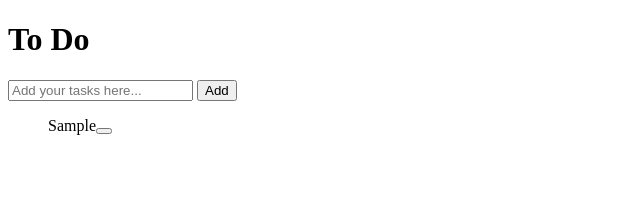
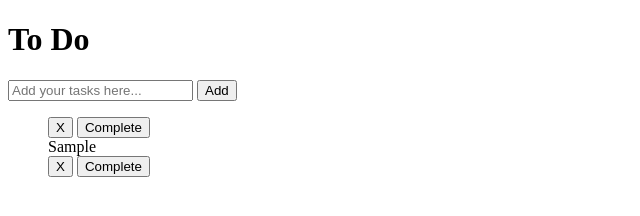
Before and after one commit to GemHerbertson/to-do-list-2, a plain HTML site: page index.html in a window 1280 px wide. Both pictures are taken after typing "Sample" into the empty fields and a click on the button "Add". Shown: the whole page, without its empty margins (0-640 px from the left). Drawn offline with Linux system fonts and the light colour scheme.

Commit message:
failsafe commit

```diff
--- a/index.html
+++ b/index.html
@@ -15,7 +15,14 @@
         </div>
     </div>
     <div id="main">
-        <ul id="taskList"></ul>
+        <ul id="taskList">
+            <li id="aListItem">
+                <div id="buttons">
+                    <button id="deleteBtn">X</button>
+                    <button id="compBtn">Complete</button>
+                </div>
+            </li>
+        </ul>
     </div>
 
     <script src="script.js"></script>
--- a/script.js
+++ b/script.js
@@ -1,37 +1,122 @@
-// html variables
+// html identifiers
 const input = document.getElementById("taskInput");
 const addButton = document.getElementById("addBtn");
+
+// const li = document.getElementById("aListItem").hidden = true;
+// const deleteButton = document.getElementById("deleteBtn").hidden = true;
+
 let list = document.getElementsByTagName("ul")[0];
+
+
 
 // functions
 addButton.addEventListener("click", () => {
+    let listItem = document.createElement("li");
+    // deleteButton = document.createElement("button");
+    // listItem.appendChild(deleteButton);
+
     if (input.value === "") {
         alert("Oops, you forgot something!");
+
     } else {
-        let listItem = document.createElement("li");
         listItem.textContent = input.value;
+
+        let optionsButtons =
+        document.getElementById("buttons").cloneNode(true);
+        optionsButtons.childNodes[1].addEventListener('click', deleteListItem, false);
+        optionsButtons.childNodes[3].addEventListener('click', completeListItem, false);
+
+        listItem.appendChild(optionsButtons);
         list.appendChild(listItem);
+
         input.value = "";
-
-        let deleteButton = document.createElement("button");
-        listItem.appendChild(deleteButton);
-    }
-});
-
-
-
-deleteButton.addEventListener("click", (event) => {
-    if(event.target.tagName == "LI") {
-        let li = event.target;
-        let ul = li.parentNode;
-        ul.removeChild(li);
     }
 })
 
+const deleteListItem = () => {
+    let li = this.parentNode.parentNode;
+    li.remove();
+}
+
+const completeListItem = () => {
+    let li = this.parentNode.parentNode;
+    li.classList.add("Done");
+}
+
+
 // list.addEventListener("click", (event) => {
-//     if(event.target.tagName == "LI") {
+//     // if(event.target.tagName === "LI") {
+//     //     let li = event.target;
+//     //     let ul = li.parentNode;
+//     //     ul.removeChild(li);
+//     // }
+//     deleteTask()
+// });
+
+// const deleteTask = () => {
+//     if(event.target.tagName === "LI") {
 //         let li = event.target;
 //         let ul = li.parentNode;
 //         ul.removeChild(li);
 //     }
-// })
+// }
+
+
+
+
+// var input = document.getElementById('userInput');
+// var enterButton = document.getElementById('enter');
+
+// var ul = document.querySelector('ul');
+
+// function inputLength(){
+//  return input.value.length;
+// };
+
+// function listLength(){
+//   return item.length;
+// }
+
+// function createListElement(){
+//   var li = document.createElement('li');
+//   li.appendChild(document.createTextNode(input.value));
+//   //makes text node
+
+//   var clonedButton =
+//      document.getElementById("buttons").cloneNode(true);
+//       clonedButton.childNodes[1].addEventListener('click', deleteListItem, false);
+//       clonedButton.childNodes[3].addEventListener('click', completeListItem, false);
+
+//   li.appendChild(clonedButton);
+//   ul.appendChild(li);
+//   input.value = "";
+
+// }
+
+// function deleteListItem(){
+//   	var li = this.parentNode.parentNode;
+//     li.remove();
+// }
+
+// function completeListItem(){
+//    var li = this.parentNode.parentNode;
+//   li.classList.add("done");
+
+// }
+
+// function addListAfterClick(){
+//   if(inputLength() > 0){
+//     createListElement();
+//   }
+// }
+// // Hit enter key and create list
+// function addAfterPress(event){
+//   if(inputLength() > 0 && event.which === 13){
+//     createListElement();
+//   }
+// }
+
+
+
+// enterButton.addEventListener('click', addListAfterClick);
+// input.addEventListener('keypress', addAfterPress);
```
